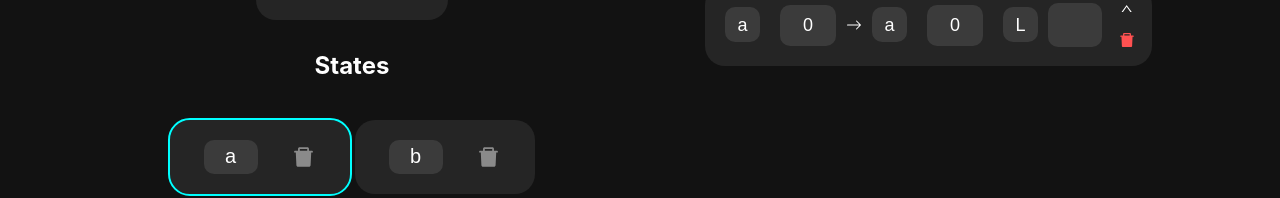
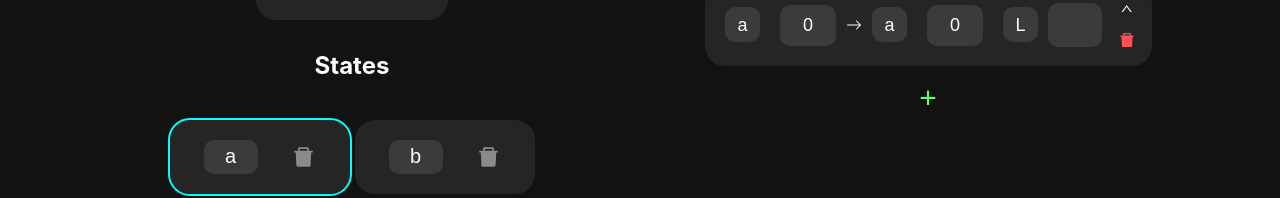
Before and after one commit to NilsGke/turingmachine, a React (Create React App) app: page / in a window 1280 px wide. Shown: the part 502-700 px from the top of the page. Built offline with nearby package versions, Linux system fonts and the light colour scheme.

Commit message:
added button to add step to program

```diff
--- a/src/App.js
+++ b/src/App.js
@@ -392,6 +392,32 @@ function App() {
                                 }}
                             />
                         ))}
+                        <div className="step add">
+                            <button
+                                onClick={() => {
+                                    const newProgram = program.slice();
+                                    let id = 0;
+                                    while (
+                                        newProgram.map((i) => i.id).includes(id)
+                                    )
+                                        id++;
+                                    newProgram.push({
+                                        id,
+                                        state: 0,
+                                        condition: "_",
+                                        new: {
+                                            state: 0,
+                                            letter: "_",
+                                            direction: "R",
+                                        },
+                                        note: "",
+                                    });
+                                    setProgram(newProgram);
+                                }}
+                            >
+                                +
+                            </button>
+                        </div>
                     </div>
                 </div>
 
--- a/src/App.scss
+++ b/src/App.scss
@@ -252,6 +252,20 @@
                     }
                 }
             }
+            &.add {
+                display: flex;
+                align-items: center;
+                justify-content: center;
+                text-align: center;
+                background-color: transparent;
+                button {
+                    font-size: 30px;
+                    color: #63ff6b;
+                    background-color: transparent;
+                    border: none;
+                    cursor: pointer;
+                }
+            }
         }
     }
 }
```
